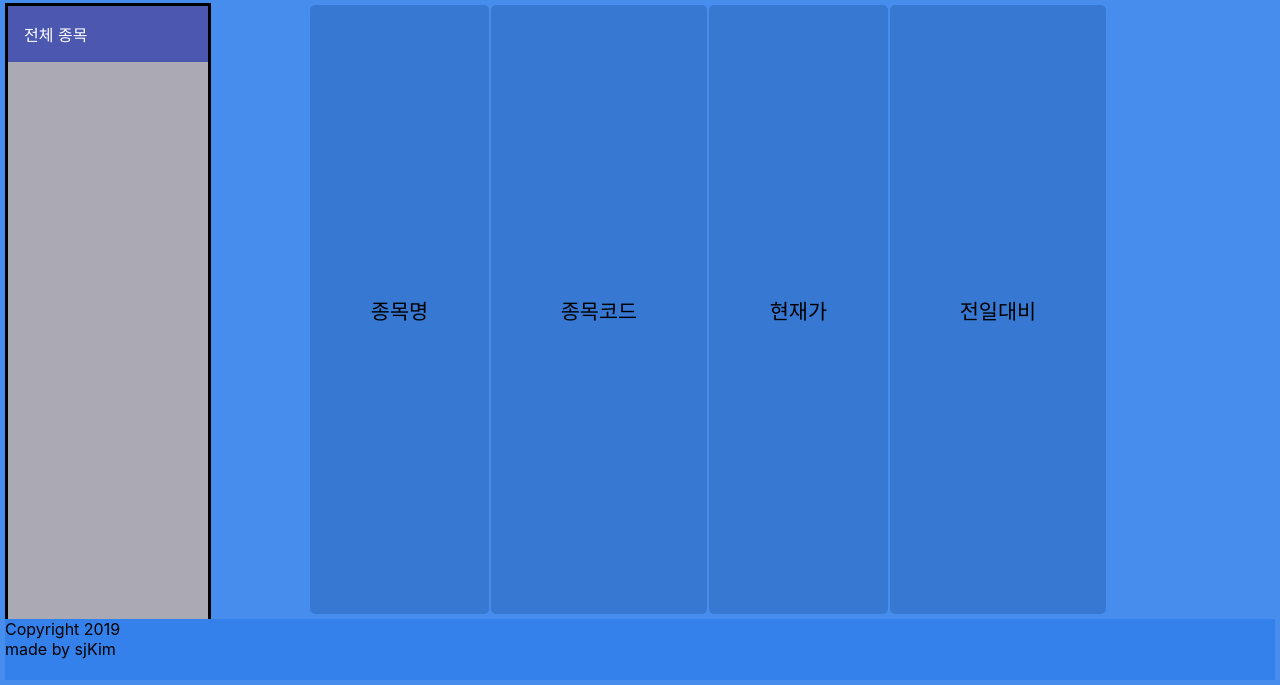
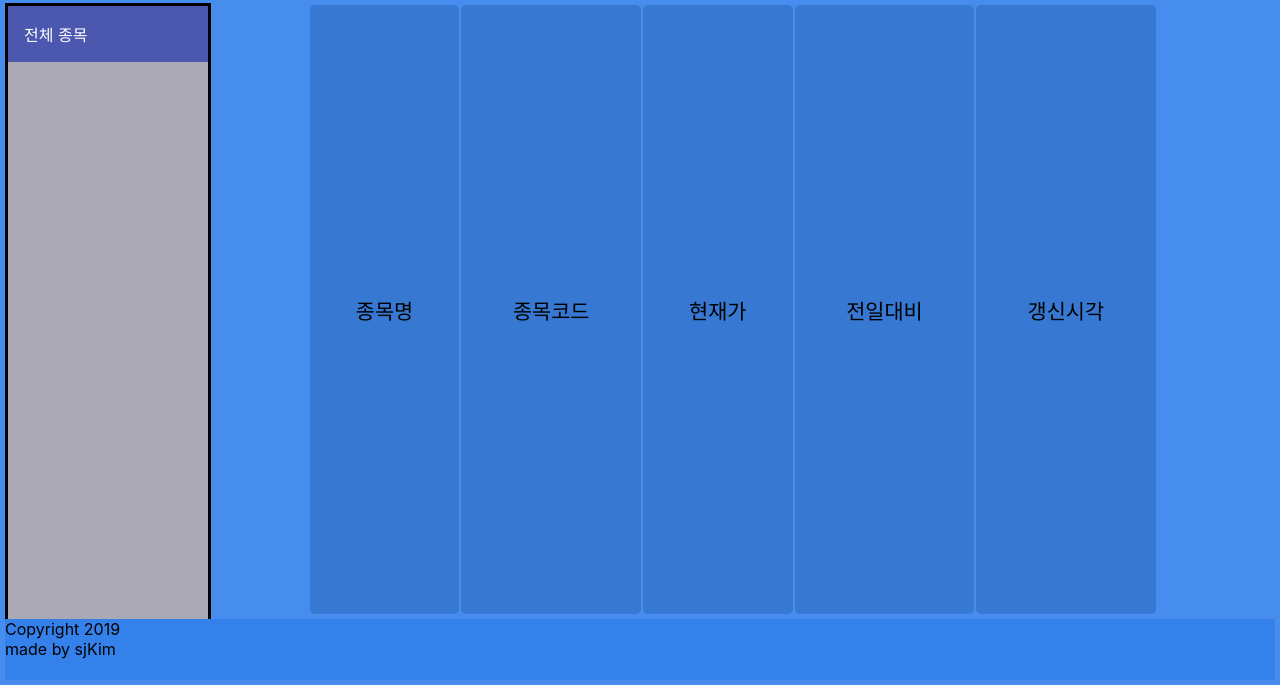
Before and after one commit to kingic/django_stock, a Django app: page /polls/ in a window 1280 px wide. Shown: the part 125-810 px from the top of the page. Run offline with Django 3.2, Linux system fonts and the light colour scheme; some libraries are stand-ins or nearby versions.

Commit message:
- db에 갱신시각 추가 / View에 반영

```diff
--- a/mysite/polls/models.py
+++ b/mysite/polls/models.py
@@ -35,6 +35,7 @@ class Search(models.Model):
     industry_code = models.CharField(max_length=20, default='')     # 업종코드 (외부 업종명과 연결시켜야함)
     industry_name = models.CharField(max_length=20, default='')
     diff = models.IntegerField(default=0)
+    last_update = models.TimeField(default=timezone.now)
 
     def __str__(self):
         return self.name
--- a/mysite/polls/static/polls/grid.css
+++ b/mysite/polls/static/polls/grid.css
@@ -70,7 +70,7 @@ div.main {
   /*grid-template-columns: repeat(3, auto);*/
   background-color: #478dee;
   color: #444;
-  max-width:  800px;
+  max-width:  850px;
   /*margin: 0 0 0 200px;*/
 }
 
@@ -79,15 +79,15 @@ div.main {
     color: black;
 }
 
-.wrapper tr td:nth-of-type(4n){
+.wrapper tr td:nth-of-type(5n+4){
     background-color: #f2f2f2;
 }
 
-.wrapper tr td:nth-of-type(4n+1){
+.wrapper tr td:nth-of-type(5n+1){
     text-align: left;
 }
 
-.wrapper tr td:nth-of-type(4n+2){
+.wrapper tr td:nth-of-type(5n+2){
     text-align: center;
 }
 
@@ -104,6 +104,7 @@ div.main {
   padding: 20px;
   font-size: 130%;
   text-align: right;
+  max-width: 200px;
 }
 
 .cprice {
@@ -116,8 +117,6 @@ div.main {
   text-align: right;
 }
 
-
-
 .diff {
   border-radius: 5px;
   height: 40px;
--- a/mysite/polls/templates/polls/csstest.html
+++ b/mysite/polls/templates/polls/csstest.html
@@ -54,6 +54,9 @@
         <td class="item">
           전일대비
         </td>
+        <td class="item">
+          갱신시각
+        </td>
       </tr>
       {% if select_list %}
         {% for select in select_list %}
@@ -69,6 +72,9 @@
         </td>
         <td class="diff">
             {{select.diff}}
+        </td>
+        <td class="item">
+            {{select.last_update}}
         </td>
       </tr>
         {% endfor%}
--- a/mysite/polls/views.py
+++ b/mysite/polls/views.py
@@ -80,7 +80,7 @@ def stock_result(request):
     pythoncom.CoInitialize()
     objCpCybos = win32com.client.Dispatch("CpUtil.CpCybos")      # 연결
     objCpCodeMgr = win32com.client.Dispatch("CpUtil.CpCodeMgr")  # 종목 리스트
-    objStockMst = win32com.client.Dispatch("DsCbo1.StockMstM")   # 복수 종목 검색
+    objStockMst = win32com.client.Dispatch("DsCbo1.StockMst2")   # 복수 종목 검색
     objStockMst1 = win32com.client.Dispatch("DsCbo1.StockMst")   # 단일 종목 검색
 
     bConnect = objCpCybos.IsConnect
@@ -109,18 +109,21 @@ def stock_result(request):
 
     # 검색 종목에 대한 DB 업데이트(110개 단위로)
     for s_obj in s:
-        code_string += s_obj.code
-        if len(code_string) == 770:                     # (전체 종목: 110개) * (종목 당 character: 7글자)
+        code_string += s_obj.code + ','
+        if len(code_string) == 880:                     # (전체 종목: 110개) * (종목 당 character: 7글자)
             objStockMst.SetInputValue(0, code_string)   # 전체 종목에 대한 코드 반환 (max = 110)
             objStockMst.BlockRequest()
             count = objStockMst.GetHeaderValue(0)
             for index in range(count):
                 get_code = objStockMst.GetDataValue(0, index)       # 종목 List 에서 순차적으로 종목코드 탐색
                 s_p = Search.objects.get(code=get_code)             # 해당 종목코드로 search (DB 탐색)
-                s_p.cprice = objStockMst.GetDataValue(4, index)     # 해당 종목 현재가 Instance 업데이트
-                s_p.diff = objStockMst.GetDataValue(2, index)       # 해당 종목 전일대비 Instance 업데이트
+                s_p.cprice = objStockMst.GetDataValue(3, index)     # 해당 종목 현재가 Instance 업데이트
+                s_p.diff = objStockMst.GetDataValue(4, index)       # 해당 종목 전일대비 Instance 업데이트
+                time_buf = str(objStockMst.GetDataValue(2, index)).zfill(4)
+                s_p.last_update = time_buf[:2] + ':' + time_buf[2:4]
                 # 반영 하는지 test
-                print("1",s_p.name, s_p.cprice, s_p.industry_code, s_p.diff)
+                print("1",s_p.name, s_p.cprice, s_p.industry_code, s_p.diff, s_p.last_update)
+                time_buf = ''
                 s_p.save()                                          # 변경 사항 DB에 저장
             code_string = ""
             continue
@@ -131,12 +134,15 @@ def stock_result(request):
         objStockMst.BlockRequest()
         count = objStockMst.GetHeaderValue(0)
         for index in range(count):
-            get_code = objStockMst.GetDataValue(0,index)
-            s_p = Search.objects.get(code=get_code)
-            s_p.cprice = objStockMst.GetDataValue(4, index)
-            s_p.diff = objStockMst.GetDataValue(2, index)
+            get_code = objStockMst.GetDataValue(0, index)  # 종목 List 에서 순차적으로 종목코드 탐색
+            s_p = Search.objects.get(code=get_code)  # 해당 종목코드로 search (DB 탐색)
+            s_p.cprice = objStockMst.GetDataValue(3, index)  # 해당 종목 현재가 Instance 업데이트
+            s_p.diff = objStockMst.GetDataValue(4, index)  # 해당 종목 전일대비 Instance 업데이트
+            time_buf = str(objStockMst.GetDataValue(2, index)).zfill(4)
+            s_p.last_update= time_buf[:2] + ':' + time_buf[2:4]
+
             # 반영 하는지 test
-            print("2",s_p.name, s_p.cprice, s_p.industry_code, s_p.diff)
+            print("1", s_p.name, s_p.cprice, s_p.industry_code, s_p.diff, s_p.last_update)
             s_p.save()
 
     pythoncom.CoUninitialize()
@@ -170,6 +176,7 @@ def db_add(request):
         db = Search(name=name, code=code)
         db.industry_code = industry
         db.industry_name = objCpCodeMgr.GetIndustryName(industry)
+
         db.save()
 
     pythoncom.CoUninitialize()
```
Also changed, not shown: mysite/db.sqlite3.
